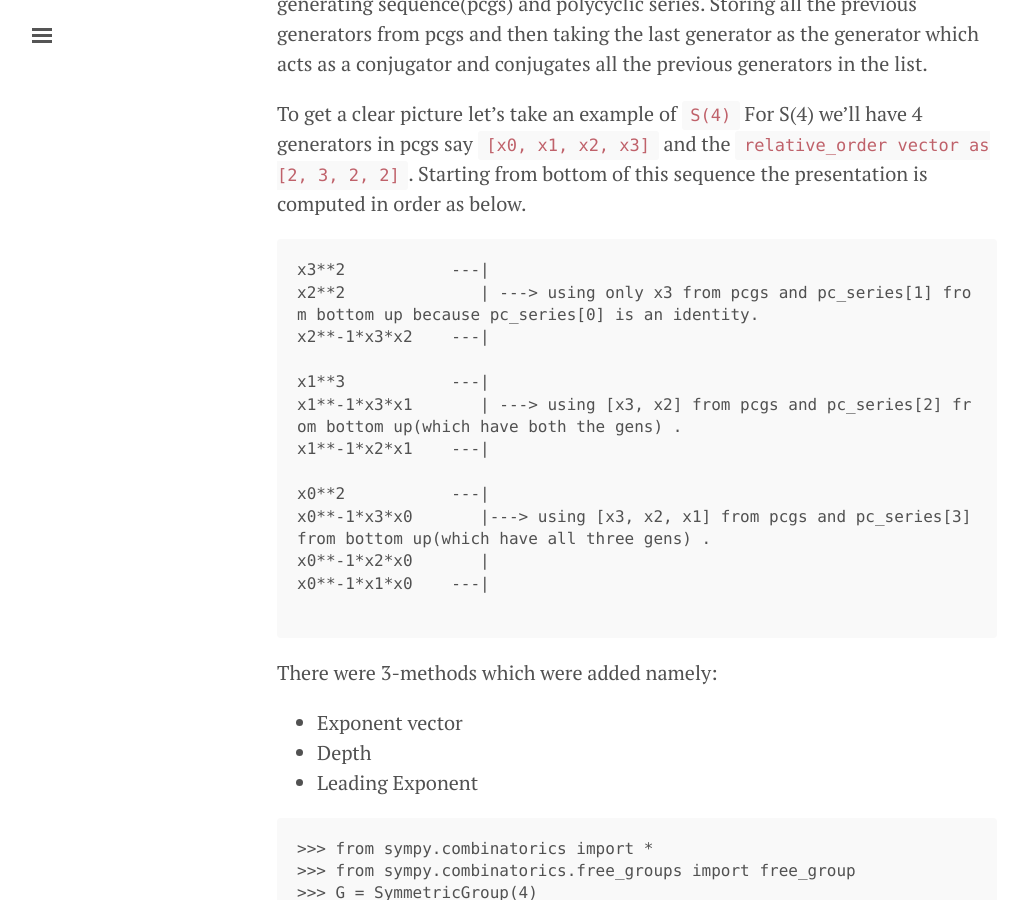
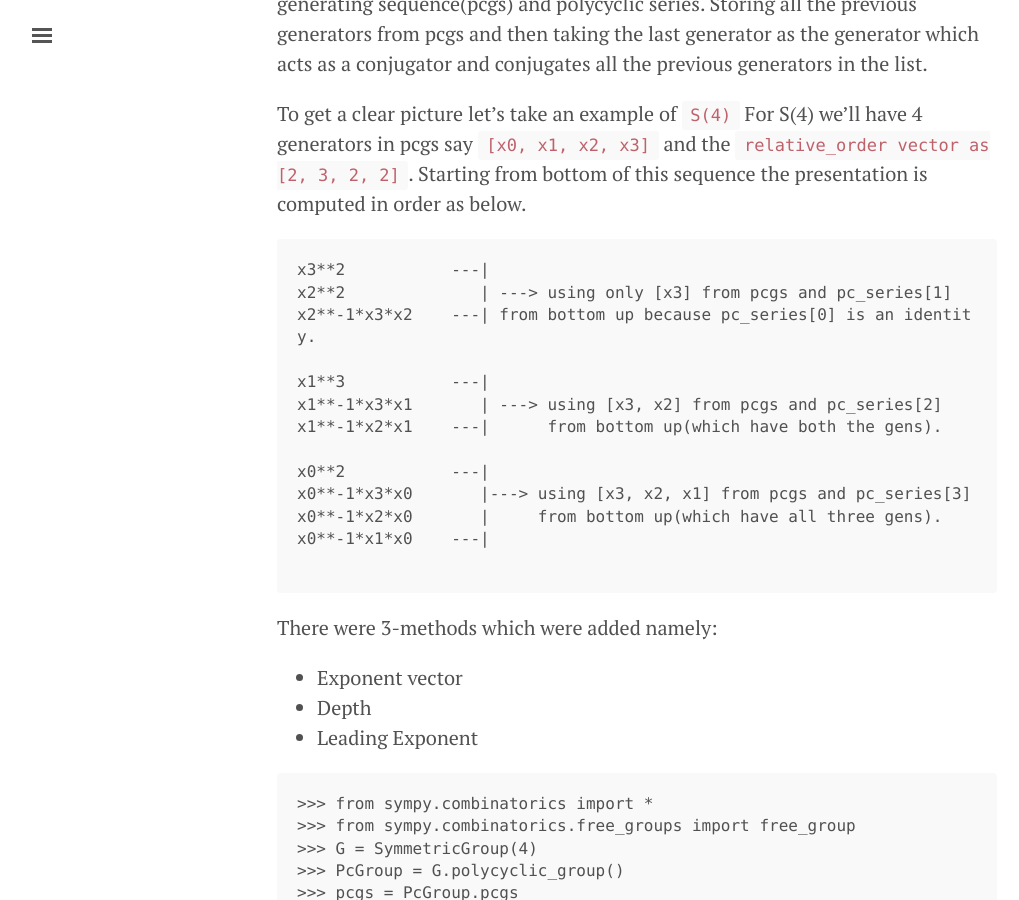
Before and after one commit to divyanshu132/divyanshu132.github.io, a Jekyll site: the page built from _posts/2019-07-15-gsoc-week-7.md, in a window 1280 px wide and 900 px high, scrolled down 493 px. Shown: the whole window, without its empty margins (3-1022 px from the left). Built offline with Jekyll 4.4.1, drawn with Linux system fonts in a browser that asks for light colours; comment, search, counter and statistics services are not loaded.

````diff
--- a/_posts/2019-07-15-gsoc-week-7.md
+++ b/_posts/2019-07-15-gsoc-week-7.md
@@ -14,16 +14,16 @@ For S(4) we'll have 4 generators in pcgs say `[x0, x1, x2, x3]` and the `relativ
 
 ```
 x3**2	       	---|
-x2**2		   | ---> using only x3 from pcgs and pc_series[1] from bottom up because pc_series[0] is an identity.
-x2**-1*x3*x2	---|
+x2**2		   | ---> using only [x3] from pcgs and pc_series[1]
+x2**-1*x3*x2	---| from bottom up because pc_series[0] is an identity.
 
 x1**3		---|
-x1**-1*x3*x1	   | ---> using [x3, x2] from pcgs and pc_series[2] from bottom up(which have both the gens) .
-x1**-1*x2*x1	---|
+x1**-1*x3*x1	   | ---> using [x3, x2] from pcgs and pc_series[2]
+x1**-1*x2*x1	---|      from bottom up(which have both the gens).
 
 x0**2		---|
-x0**-1*x3*x0	   |---> using [x3, x2, x1] from pcgs and pc_series[3] from bottom up(which have all three gens) .
-x0**-1*x2*x0	   |
+x0**-1*x3*x0	   |---> using [x3, x2, x1] from pcgs and pc_series[3]
+x0**-1*x2*x0	   |     from bottom up(which have all three gens).
 x0**-1*x1*x0	---|
 
 ```
````
